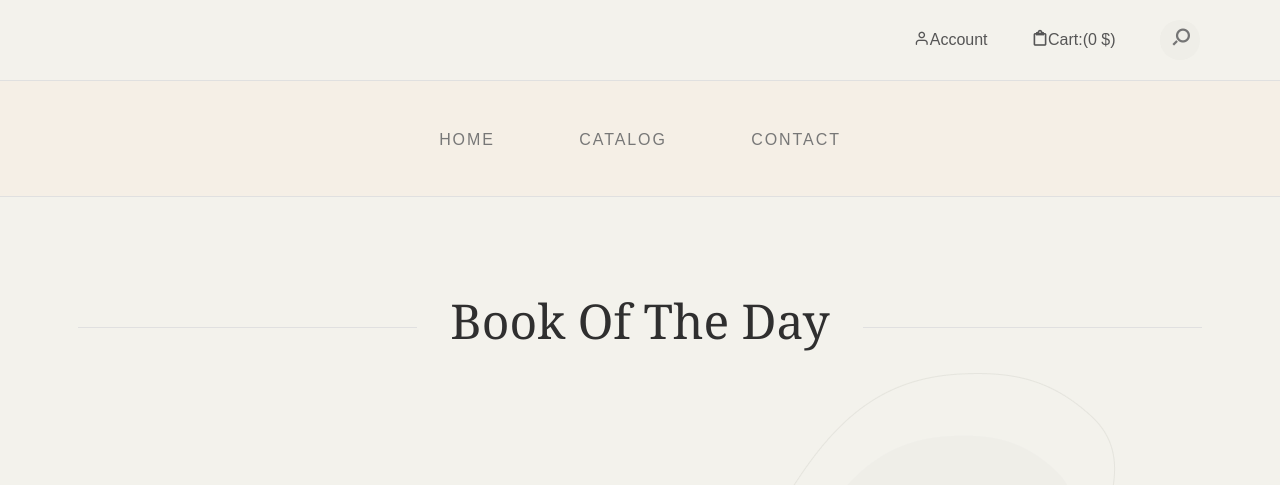
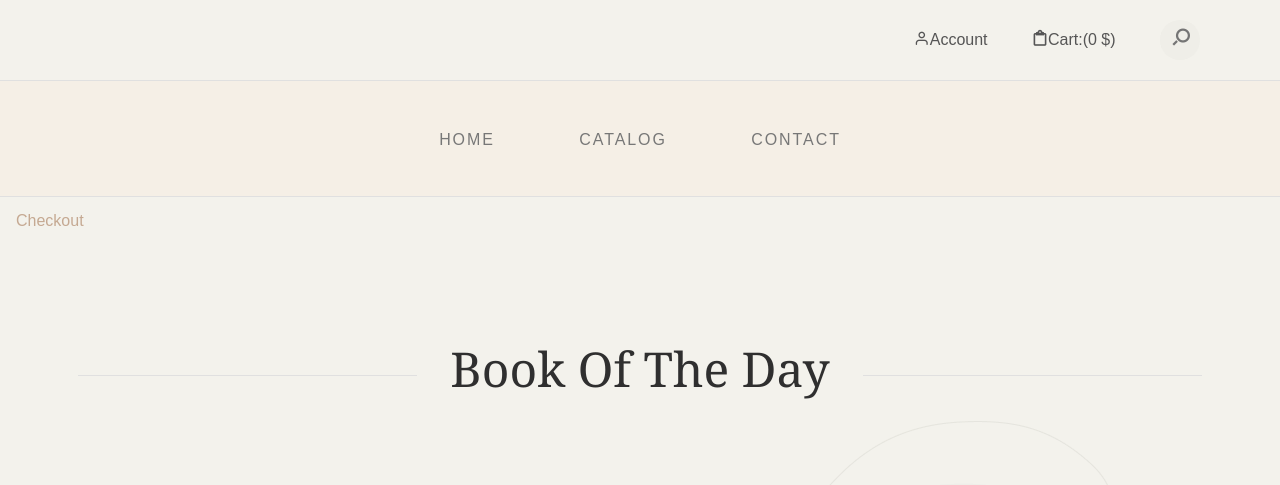
Before and after one commit to ztsv-av/CS492_GROUP5_BMS, a Django app: page / in a window 1280 px wide. Shown: the top 485 px of the page. Run offline with Django 4.2, Linux system fonts and the light colour scheme; data comes from the database, SQL or seed files in the repository; some libraries are stand-ins or nearby versions; some web fonts are replaced.

Commit message:
add checkout link to test it

```diff
--- a/bookstore/website/templates/index.html
+++ b/bookstore/website/templates/index.html
@@ -8,8 +8,9 @@
 
 <body>
 
+<a href="{% url 'checkout' %}" class="nav-link" data-effect="Home">Checkout</a>
+
 {% include 'elements/book_of_day.html' %}
-<!-- {{catalog}} -->
 
 {% include 'elements/bookshelf.html' %}
 
```
